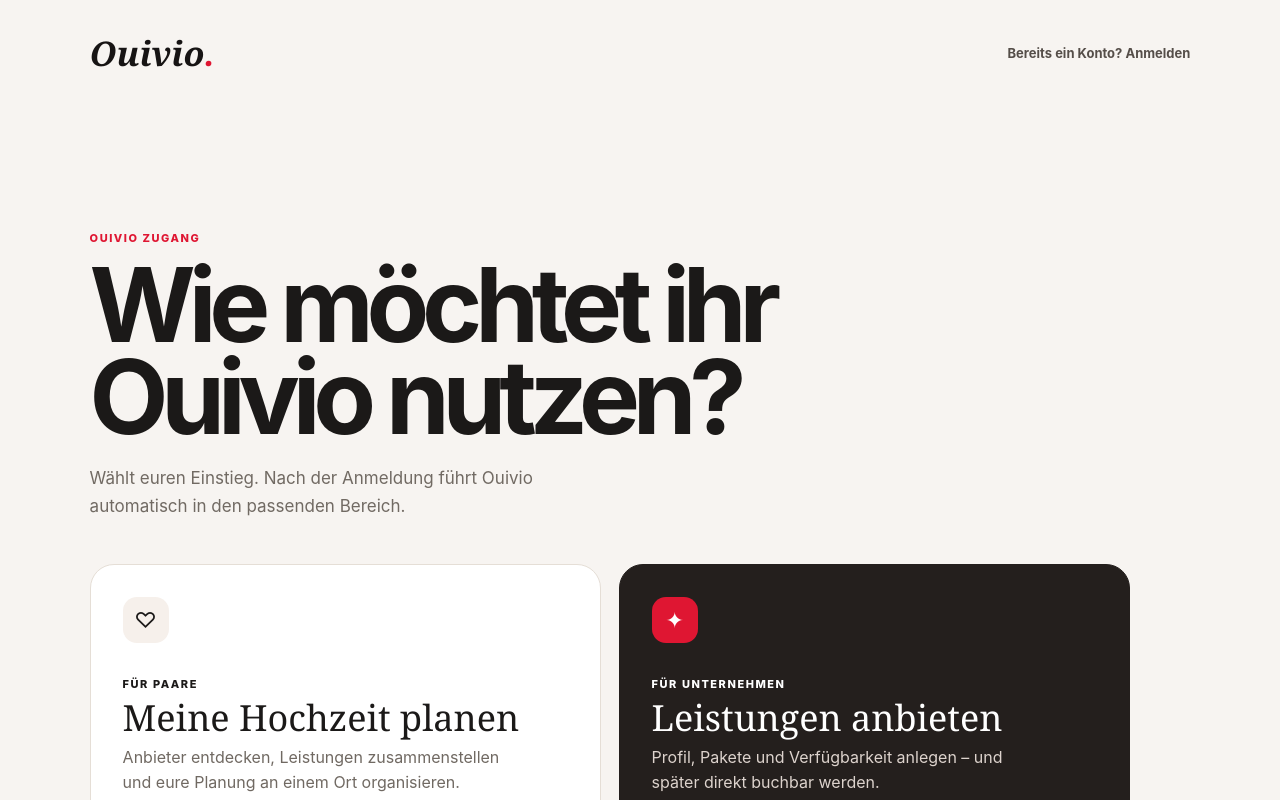
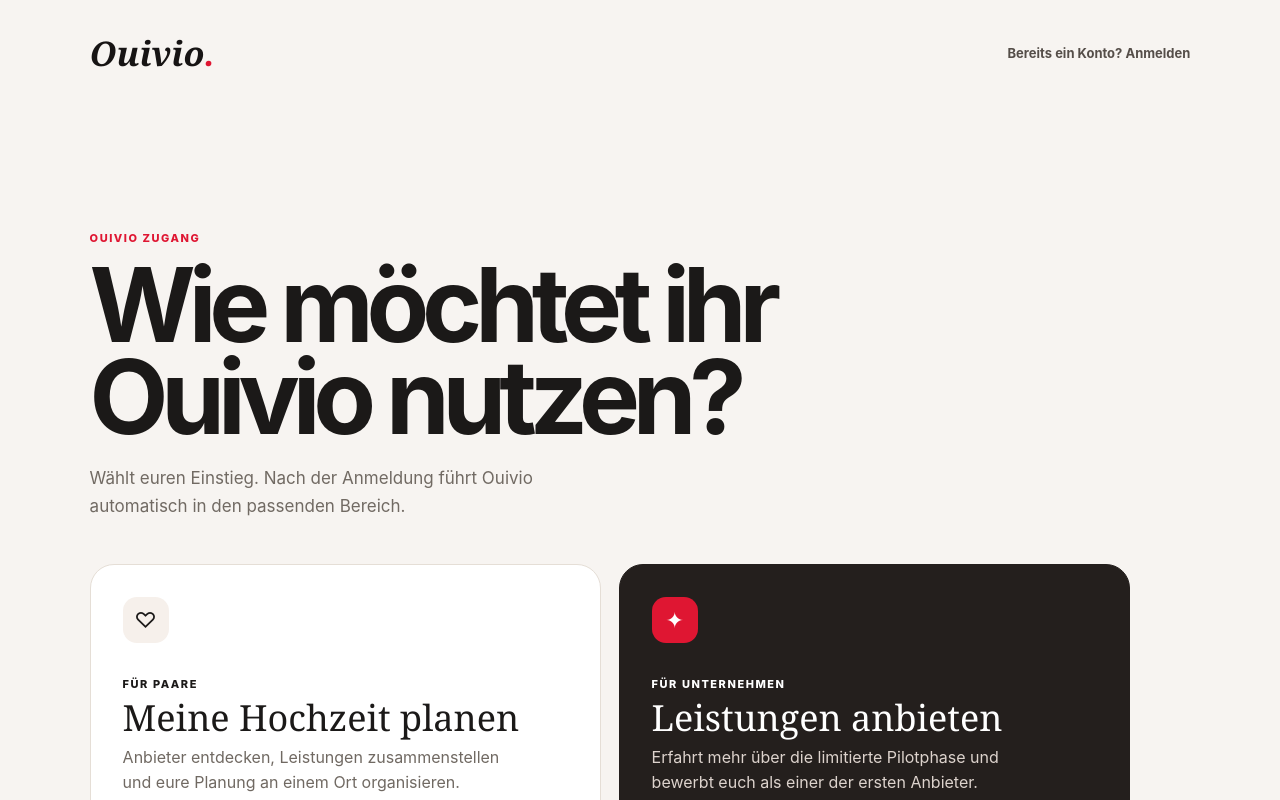
Before and after one commit to serdar-yamac/ouivio-website, a Next.js app: page /access in a window 1280 px wide. Shown: the top 800 px of the page. Built offline with nearby package versions, Linux system fonts and the light colour scheme.

Commit message:
Route providers through pilot approval

```diff
--- a/app/access/page.tsx
+++ b/app/access/page.tsx
@@ -7,7 +7,7 @@ export default function AccessPage() {
     <section className={styles.intro}><small>Ouivio Zugang</small><h1>Wie möchtet ihr<br/>Ouivio nutzen?</h1><p>Wählt euren Einstieg. Nach der Anmeldung führt Ouivio automatisch in den passenden Bereich.</p></section>
     <section className={styles.choices} aria-label="Kontoart auswählen">
       <Link className={styles.choice} href="/login?intent=customer"><span className={styles.icon}>♡</span><small>Für Paare</small><h2>Meine Hochzeit planen</h2><p>Anbieter entdecken, Leistungen zusammenstellen und eure Planung an einem Ort organisieren.</p><b>Kundenkonto starten <i>→</i></b></Link>
-      <Link className={`${styles.choice} ${styles.partner}`} href="/login?intent=partner"><span className={styles.icon}>✦</span><small>Für Unternehmen</small><h2>Leistungen anbieten</h2><p>Profil, Pakete und Verfügbarkeit anlegen – und später direkt buchbar werden.</p><b>Partnerkonto starten <i>→</i></b></Link>
+      <Link className={`${styles.choice} ${styles.partner}`} href="/#partner"><span className={styles.icon}>✦</span><small>Für Unternehmen</small><h2>Leistungen anbieten</h2><p>Erfahrt mehr über die limitierte Pilotphase und bewerbt euch als einer der ersten Anbieter.</p><b>Zur Pilotphase <i>→</i></b></Link>
     </section>
     <p className={styles.note}>Ihr habt bereits ein Konto? Meldet euch einfach mit eurer E-Mail-Adresse an. Ouivio öffnet euren Kunden- oder Partnerbereich automatisch.</p>
   </main>;
```
